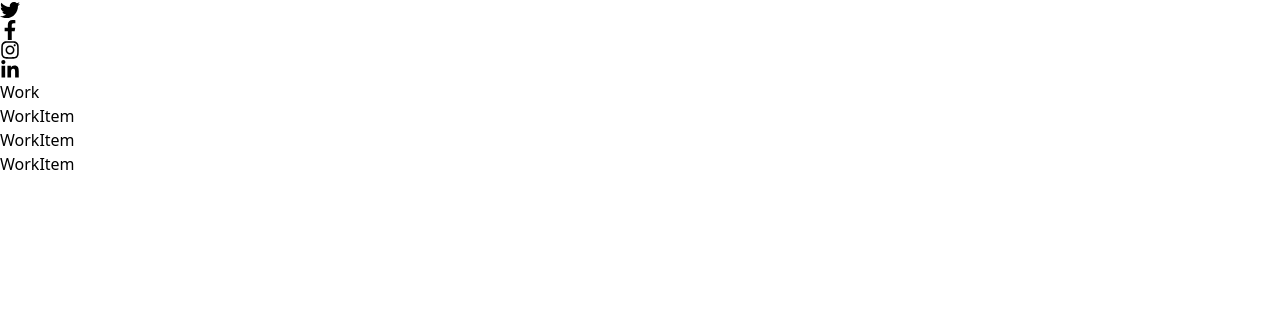
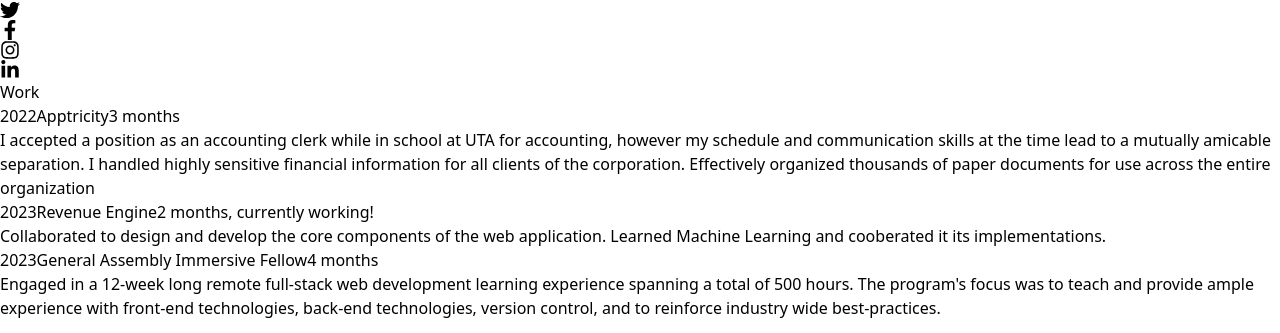
Before and after one commit to theallSparky/portfolio-v1, a React (Vite) app: page / in a window 1280 px wide. Shown: the part 464-797 px from the top of the page. Built offline with nearby package versions, Linux system fonts and the light colour scheme.

Commit message:
Rendering work data onscreen now

```diff
--- a/src/components/WorkItem.jsx
+++ b/src/components/WorkItem.jsx
@@ -1,8 +1,18 @@
 import React from 'react'
 
-const WorkItem = () => {
+const WorkItem = ({year, title, duration, details}) => {
   return (
-    <div>WorkItem</div>
+    <ol className='flex flex-col md:flex-row relative border-l border-stone-200'>
+      <li className=''>
+        <div />
+        <p>
+          <span>{year}</span>
+          <span>{title}</span>
+          <span>{duration}</span>
+        </p>
+        <p>{details}</p>
+      </li>
+    </ol>
   )
 }
 
```
